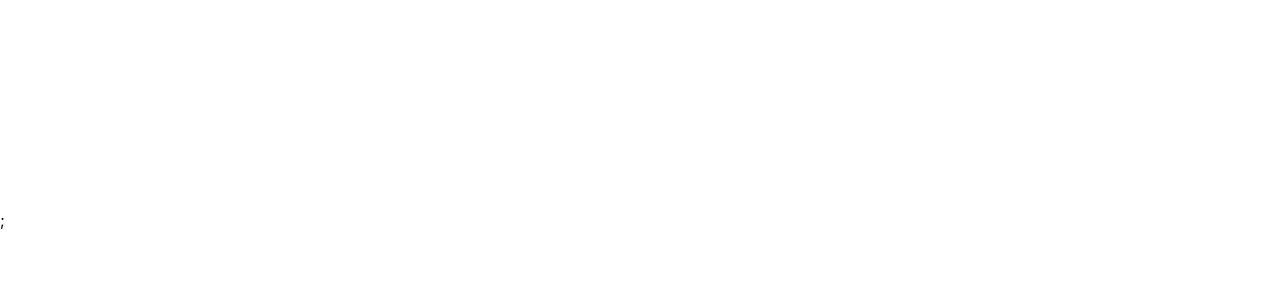
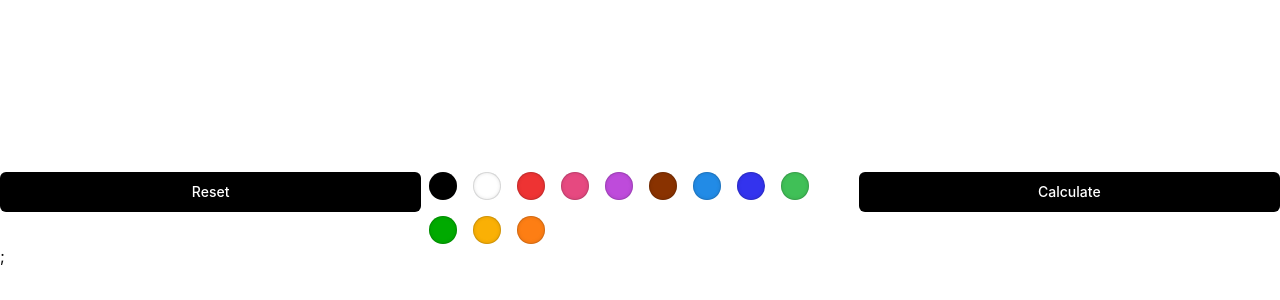
Before and after one commit to tanmay23here/Ai-calculater, a React (Vite) app: page / in a window 1280 px wide. Shown: the part 180-480 px from the top of the page. Built offline with nearby package versions, Linux system fonts and the light colour scheme.

Commit message:
buttons and colors

```diff
--- a/package.json
+++ b/package.json
@@ -14,11 +14,14 @@
     "@mantine/hooks": "^7.13.0",
     "@radix-ui/react-slot": "^1.1.0",
     "@types/node": "^22.7.2",
+    "axios": "^1.7.7",
     "class-variance-authority": "^0.7.0",
     "clsx": "^2.1.1",
+    "draggable": "^4.2.0",
     "lucide-react": "^0.446.0",
     "react": "^18.3.1",
     "react-dom": "^18.3.1",
+    "react-draggable": "^4.4.6",
     "react-router-dom": "^6.26.2",
     "tailwind-merge": "^2.5.2",
     "tailwindcss-animate": "^1.0.7"
--- /dev/null
+++ b/src/constants.ts
@@ -0,0 +1,16 @@
+const SWATCHES = [
+    "#000000",  // black
+    "#ffffff",  // white
+    "#ee3333",  // red
+    "#e64980",  // pink
+    "#be4bdb",  // purple
+    "#893200",  // brown
+    "#228be6",  // blue
+    "#3333ee",  // dark blue
+    "#40c057",  // green
+    "#00aa00",  // dark green
+    "#fab005",  // yellow
+    "#fd7e14",  // orange
+];
+
+export { SWATCHES };
--- a/src/screens/home/index.tsx
+++ b/src/screens/home/index.tsx
@@ -1,9 +1,36 @@
 import React, {useEffect, useRef, useState} from 'react';
+import { SWATCHES } from '@/constants';
+import { ColorSwatch, Group } from '@mantine/core';
+import { Button } from '@/components/ui/button';
+import axios from 'axios';
+
+interface Response {
+    expr: string;
+    result: string;
+    assign: boolean;
+}
+
+
+interface GeneratedResult {
+    expression: string;
+    answer: string;
+}
 
 
 export default function Home() {
     const canvasRef = useRef<HTMLCanvasElement>(null);
     const [isDrawing, setIsDrawing] = useState(false);
+    const [color, setColor] = useState('rgb(255, 255, 255)');
+    const [reset, setReset] = useState(false);
+    const [result, setResult] = useState<GeneratedResult>();
+    const [dictOfVars, setDictOfVars] = useState({});
+
+    useEffect(() => {
+        if (reset) {
+            resetCanvas();
+            setReset(false);
+        }
+    }, [reset]);
 
     useEffect(() => {
         const canvas = canvasRef.current;
@@ -19,13 +46,42 @@
         }
     }, []);
 
+
+    const sendData = async () => {
+        const canvas = canvasRef.current;
+
+        if (canvas) {
+            const response = await axios({
+                method: 'post',
+                url: `${import.meta.env.VITE_API_URL}/calculate`,
+                data: {
+                    image: canvas.toDataURL('image/png'),
+                    dict_of_vars: dictOfVars,
+                }
+            });
+
+            const resp = await response.data;
+            console.log('Response: ', resp);
+        }
+    };
+
+    const resetCanvas = () => {
+        const canvas = canvasRef.current;
+        if (canvas) {
+            const ctx = canvas.getContext('2d');
+            if (ctx) {
+                ctx.clearRect(0, 0, canvas.width, canvas.height);
+            }
+        }
+    }
+
     const startDrawing =(e: React.MouseEvent<HTMLCanvasElement>) => {
         const canvas = canvasRef.current;
         if (canvas) {
             canvas.style.background = 'black';
             const ctx = canvas.getContext('2d');
             if (ctx) {
-                ctx.beginPath
+                ctx.beginPath();
                 ctx.moveTo(e.nativeEvent.offsetX, e.nativeEvent.offsetY);
                 setIsDrawing(true);
             }
@@ -44,7 +100,7 @@
         if (canvas) {
             const ctx = canvas.getContext('2d');
             if (ctx) {
-                ctx.strokeStyle = 'white';
+                ctx.strokeStyle = color;
                 ctx.lineTo(e.nativeEvent.offsetX, e.nativeEvent.offsetY);
                 ctx.stroke();
             }
@@ -52,6 +108,34 @@
     };
 
     return (
+        <>
+            <div className='grid grid-cols-3 gap-2'>
+                <Button
+                onClick={() => setReset(true)}
+                className='z-20 bg-black text-white'
+                variant='default'
+                color='black'
+                >
+                    Reset
+                </Button>
+                <Group className='z-20'>
+                    {SWATCHES.map((swatchColor: string) => (
+                        <ColorSwatch
+                            key={swatchColor}
+                            color={swatchColor}
+                            onClick={() => setColor(swatchColor)}
+                        />
+                    ))}
+                </Group>
+                <Button
+                onClick={sendData}
+                className='z-20 bg-black text-white'
+                variant='default'
+                color='black'
+                >
+                    Calculate
+                </Button>
+            </div>
             <canvas
                 ref={canvasRef}
                 id='canvas'
@@ -61,5 +145,6 @@
                 onMouseUp={stopDrawing}
                 onMouseMove={draw}
                 />
+        </>
     );
 }
```
Also changed, not shown: 1 other file (tests, documents, lock files or other folders). Lines whose indentation alone changed are shown as unchanged.
